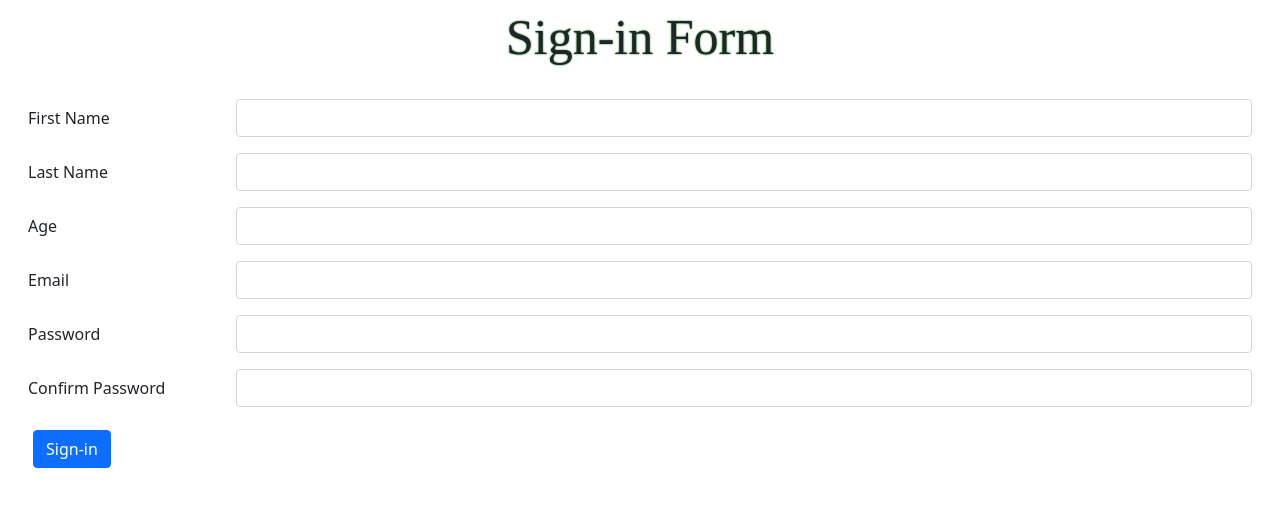
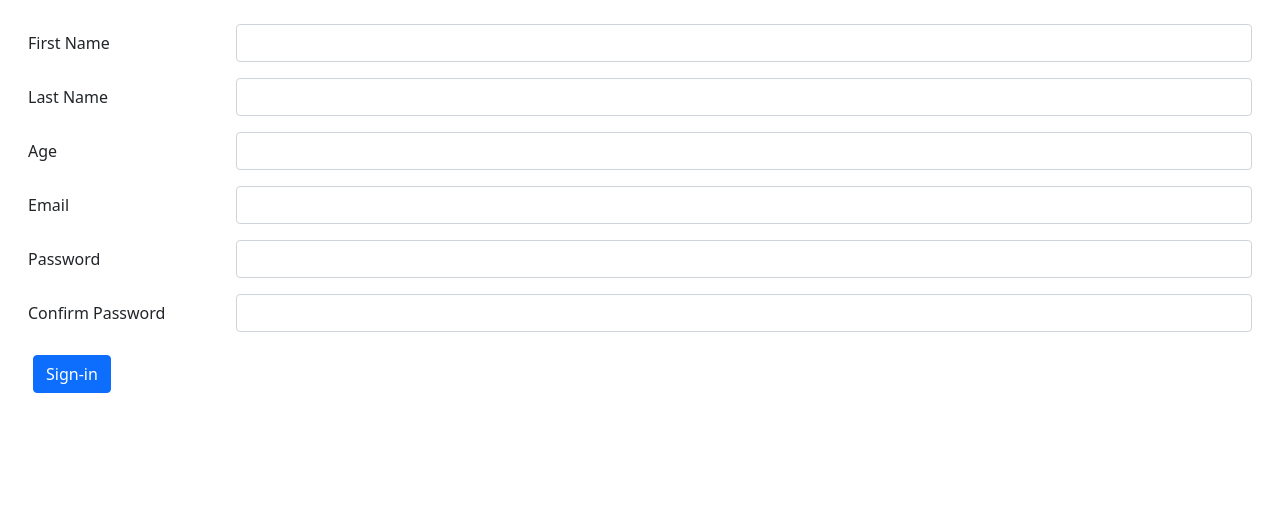
Before and after one commit to anjali7786/Sleep-Tracker, a plain HTML site: page Template/signup.html in a window 1280 px wide. Drawn offline with nearby package versions, Linux system fonts and the light colour scheme; a web font is replaced by a local one.

Commit message:
remove sign in heading

```diff
--- a/Template/signup.html
+++ b/Template/signup.html
@@ -40,7 +40,7 @@
             </ul>
        </div>
     </div>  -->
-<div class="sign">Sign-in Form</div>
+
     <form>
 
         <div class="row mb-3 my-4 mx-3">
```
